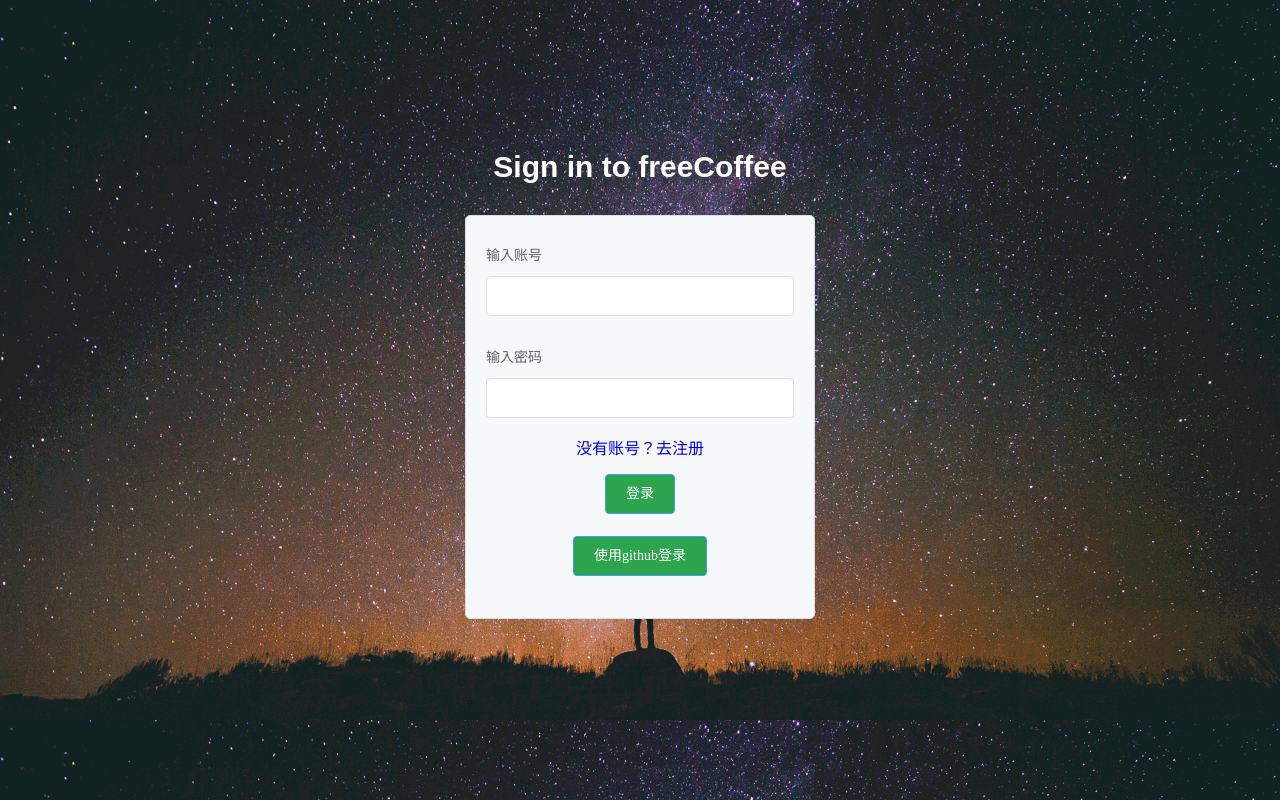
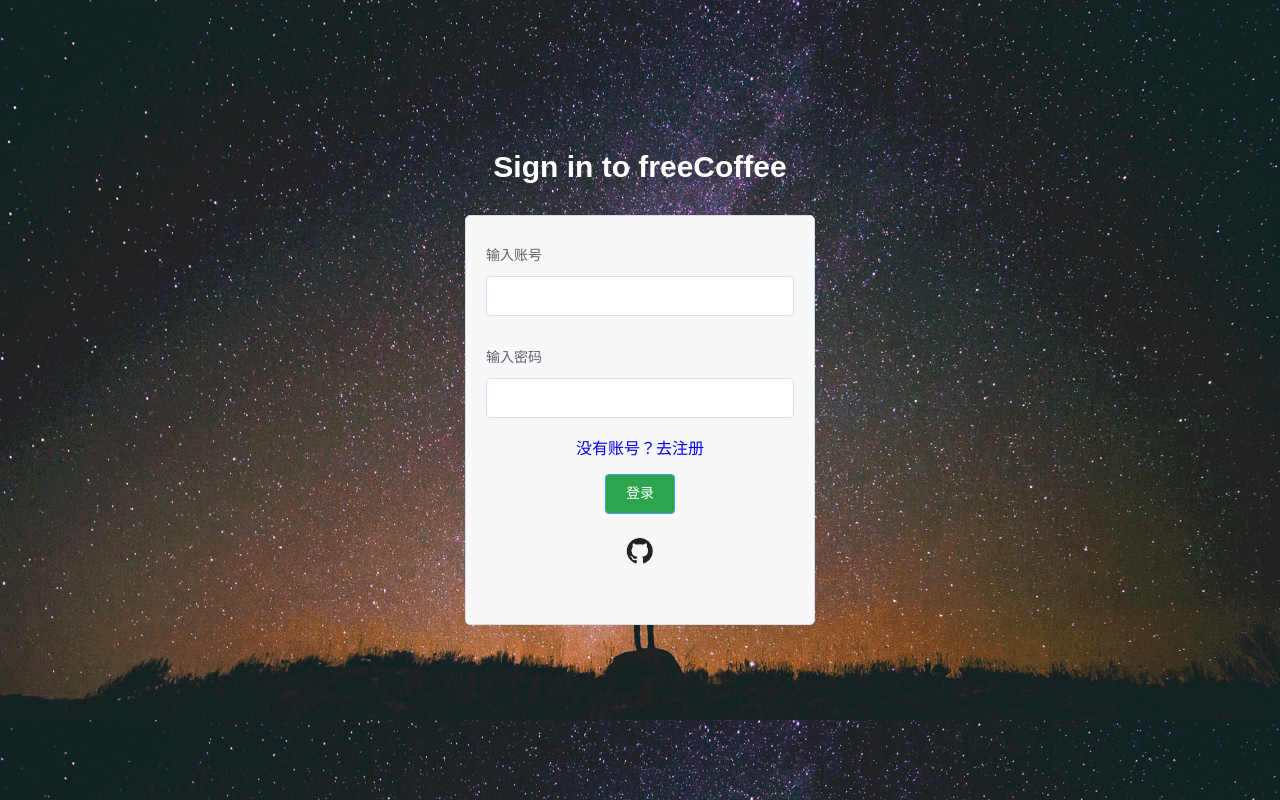
Before and after one commit to Pinkkker/freecoffee-page, a Vue app: page /#/signin in a window 1280 px wide. Built offline with nearby package versions, Linux system fonts and the light colour scheme.

Commit message:
缝缝补补

```diff
--- a/src/views/Index.vue
+++ b/src/views/Index.vue
@@ -34,7 +34,7 @@
         </el-menu-item>
 
         <el-submenu index="4"
-          >\
+          >
           <template slot="title">
             <el-avatar
               shape="square"
@@ -53,8 +53,8 @@
             <i class="el-icon-s-custom"></i>我的主页
           </el-menu-item>
 
-          <el-menu-item index="1-2">
-            <i class="el-icon-switch-button" @click="logout"></i>退出
+          <el-menu-item index="1-2" @click="logout">
+            <i class="el-icon-switch-button"></i>退出
           </el-menu-item>
         </el-submenu>
 
@@ -122,9 +122,9 @@
     logout() {
       axios.post("/api/v1/logout/").then(response => {
         if (response.data.code === "200") {
+          this.$router.push("/Signin")
+        }else {
           console.log(response.data.msg);
-        }else {
-          this.$router.push("/Signin")
         }
       })
     },
--- a/src/views/Signin.vue
+++ b/src/views/Signin.vue
@@ -31,9 +31,7 @@
         >
       </el-form-item>
       <el-form-item class="button-box">
-        <el-button type="primary" @click="github('ruleForm')"
-        >使用github登录</el-button
-        >
+        <img src="../assets/image/github.jpeg" alt="github登录" @click="github('ruleForm')" style="width: 30px; height: 30px; cursor: pointer;">
       </el-form-item>
     </el-form>
   </div>
```
Also changed, not shown: src/assets/image/github.jpeg (added).
